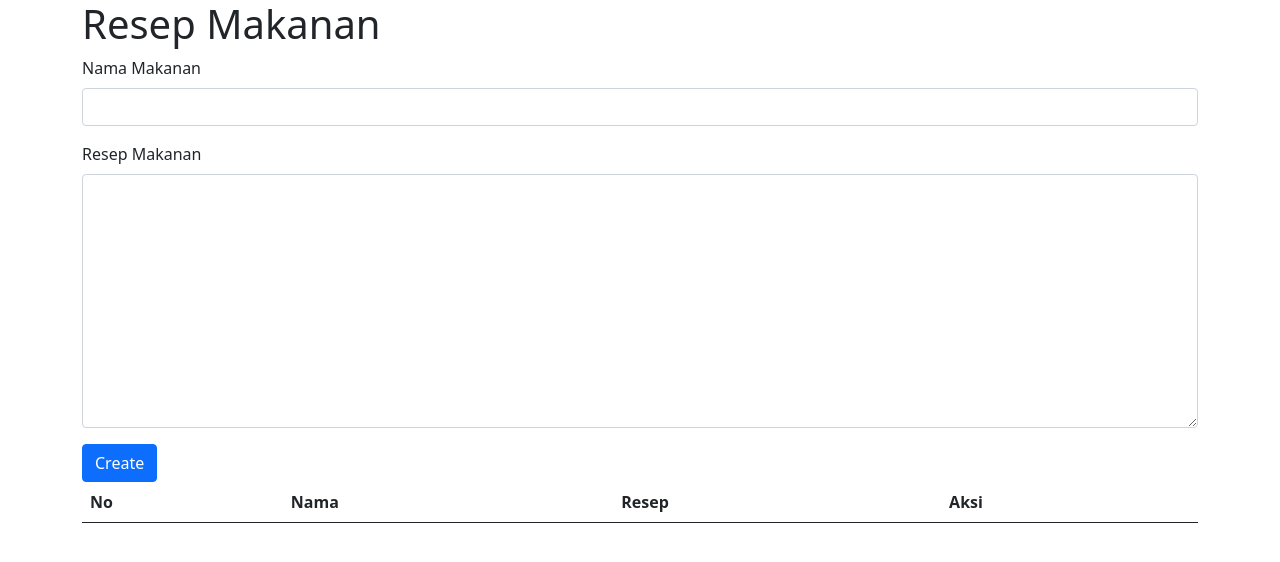
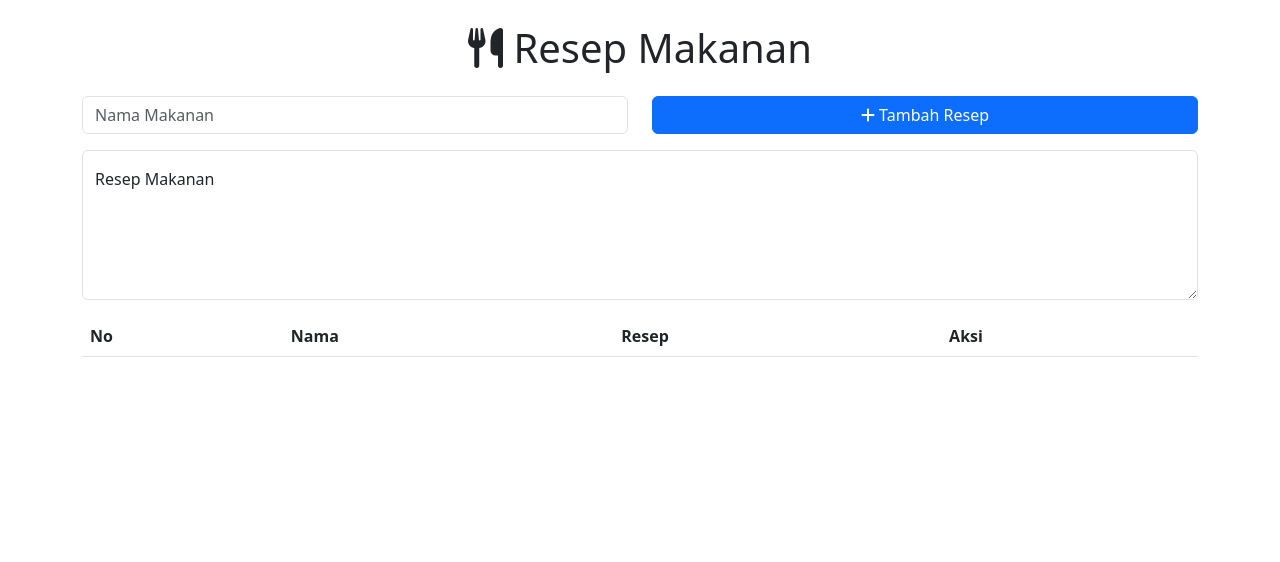
Before and after one commit to codingkan/resepmakanan-firebase-belajar, a plain HTML site: page index.html in a window 1280 px wide. Drawn offline with nearby package versions, Linux system fonts and the light colour scheme; no server answers.

Commit message:
Update index.html
Memperbaiki tampilan submit dan menambah logo di judul

```diff
--- a/index.html
+++ b/index.html
@@ -3,24 +3,31 @@
 <head>
     <meta charset="utf-8" />
     <meta name="viewport" content="width=device-width, initial-scale=1" />
-    <link href="https://cdn.jsdelivr.net/npm/bootstrap@5.0.2/dist/css/bootstrap.min.css" rel="stylesheet" integrity="sha384-EVSTQN3/azprG1Anm3QDgpJLIm9Nao0Yz1ztcQTwFspd3yD65VohhpuuCOmLASjC" crossorigin="anonymous" />
+    <link href="https://cdn.jsdelivr.net/npm/bootstrap@5.3.0/dist/css/bootstrap.min.css" rel="stylesheet" integrity="sha384-9ndCyUaIbzAi2FUVXJi0CjmCapSmO7SnpJef0486qhLnuZ2cdeRhO02iuK6FUUVM" crossorigin="anonymous">
+    <link rel="stylesheet" href="https://cdnjs.cloudflare.com/ajax/libs/font-awesome/6.4.0/css/all.min.css" integrity="sha512-iecdLmaskl7CVkqkXNQ/ZH/XLlvWZOJyj7Yy7tcenmpD1ypASozpmT/E0iPtmFIB46ZmdtAc9eNBvH0H/ZpiBw==" crossorigin="anonymous" referrerpolicy="no-referrer" />
     <title>Resep Makanan</title>
     <link rel="stylesheet" href="style.css">
 </head>
 <body>
-    <div class="container">
-        <h1>Resep Makanan</h1>
-        <div class="mb-3">
-            <label for="nama" class="form-label">Nama Makanan</label>
-            <input type="text" class="form-control" id="nama" />
+    <div class="container mt-4">
+        <h1 class="text-center mb-4"><i class="fas fa-utensils"></i> Resep Makanan</h1>
+
+        <div class="row mb-3">
+            <div class="col-md-6">
+                <input type="text" class="form-control" id="nama" placeholder="Nama Makanan">
+            </div>
+            <div class="col-md-6">
+                <button type="button" class="btn btn-primary w-100" onclick="createData()">
+                    <i class="fas fa-plus"></i> Tambah Resep
+                </button>
+            </div>
         </div>
-        <div class="mb-3">
-            <label for="resep" class="form-label">Resep Makanan</label>
-            <textarea class="form-control" id="resep" rows="10"></textarea>
+        <div class="form-floating mb-3">
+            <textarea class="form-control" id="resep" style="height: 150px" placeholder="Resep Makanan"></textarea>
+            <label for="resep">Resep Makanan</label>
         </div>
-        <button type="button" class="btn btn-primary" onclick="createData()">Create</button>
 
-        <table class="table">
+        <table class="table table-hover">
             <thead>
                 <tr>
                     <th scope="col">No</th>
@@ -36,32 +43,13 @@
     <div class="modal fade" id="exampleModal" tabindex="-1" aria-labelledby="exampleModalLabel" aria-hidden="true">
         <div class="modal-dialog">
             <div class="modal-content">
-                <div class="modal-header">
-                    <h5 class="modal-title" id="exampleModalLabel">Edit Data</h5>
-                    <button type="button" class="btn-close" data-bs-dismiss="modal" aria-label="Close"></button>
                 </div>
-                <div class="modal-body">
-                    <div class="mb-3">
-                        <label for="editnama" class="form-label">Nama</label>
-                        <input type="text" class="form-control" id="editnama" />
-                    </div>
-                    <div class="mb-3">
-                        <label for="editresep" class="form-label">Resep</label>
-                      <textarea class="form-control" id="editresep"></textarea>
-                    </div>
-                    <input type="hidden" id="id" />
-                </div>
-                <div class="modal-footer">
-                    <button type="button" class="btn btn-secondary" data-bs-dismiss="modal">Close</button>
-                    <button type="button" class="btn btn-primary" onclick="updateData()">Save changes</button>
-                </div>
-            </div>
         </div>
     </div>
 
+    <script src="https://cdn.jsdelivr.net/npm/bootstrap@5.3.0/dist/js/bootstrap.bundle.min.js" integrity="sha384-geWF76RCwLtnZ8qwWowPQNguL3RmwHVBC9FhGdlKrxdiJJigb/j/68SIy3Te4Bkz" crossorigin="anonymous"></script>
     <script src="https://www.gstatic.com/firebasejs/10.12.3/firebase-app-compat.js"></script>
     <script src="https://www.gstatic.com/firebasejs/10.12.3/firebase-database-compat.js"></script>
-    <script src="https://cdn.jsdelivr.net/npm/bootstrap@5.0.2/dist/js/bootstrap.bundle.min.js"></script>
     <script src="app.js"></script>
 </body>
 </html>
```
